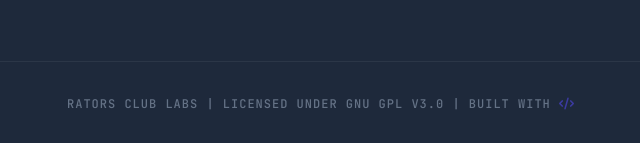
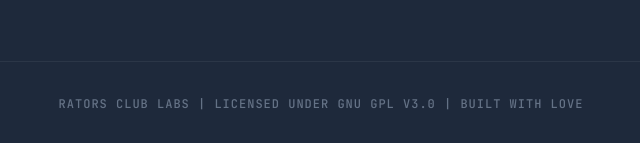
Before and after one commit to teachernetza/simple-past, a plain HTML site: page index.html in a window 1280 px wide. Shown: the part 1165-1308 px from the top of the page, 319-959 px from the left. Drawn offline with nearby package versions, Linux system fonts and the light colour scheme.

Commit message:
Update index.html

```diff
--- a/index.html
+++ b/index.html
@@ -600,7 +600,7 @@
         </div>
     </div>
     <div class="legal">
-        RATORS CLUB LABS | LICENSED UNDER GNU GPL V3.0 | BUILT WITH <i class="fas fa-code" style="color:var(--brand);"></i>
+        RATORS CLUB LABS | LICENSED UNDER GNU GPL V3.0 | BUILT WITH LOVE
     </div>
 </footer>
 
```
